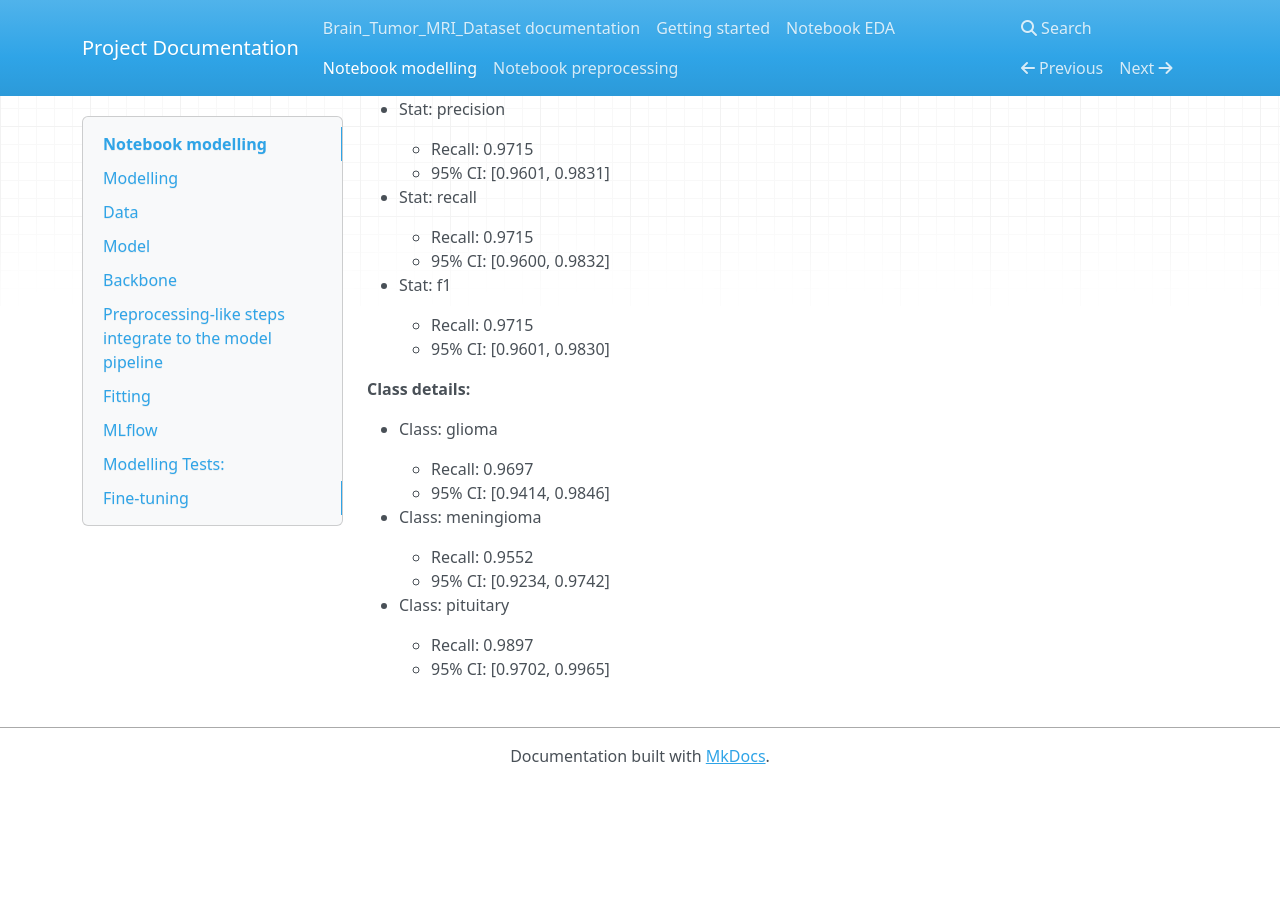
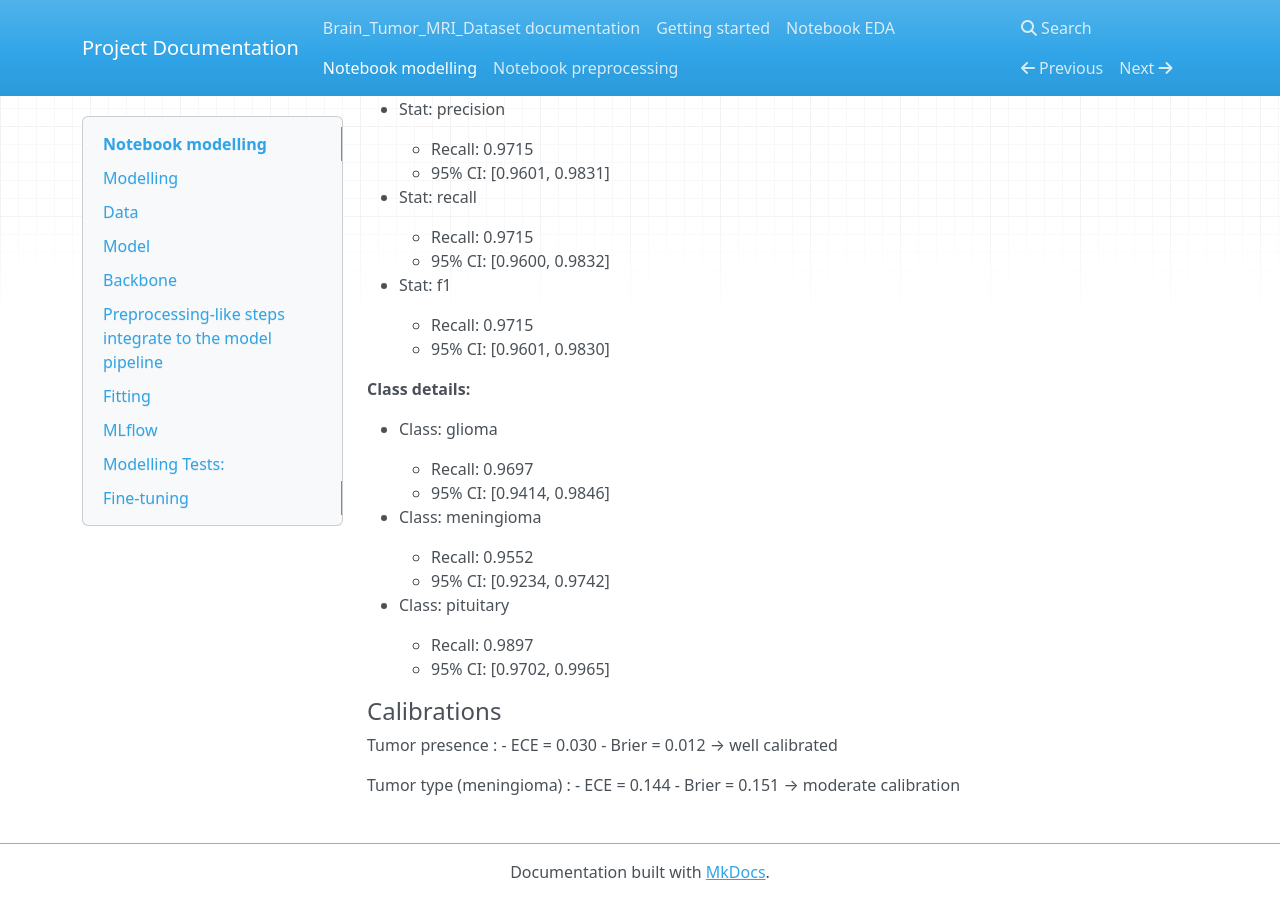
Before and after one commit to Jeremy-Duval-PhD/Brain_Tumor_MRI_Dataset, an MkDocs documentation site: the page built from docs/docs/notebook_modelling.md, in a window 1280 px wide and 900 px high, scrolled down 11860 px. Built offline with MkDocs 1.6.1, drawn with Linux system fonts in a browser that asks for light colours; nearby versions of some CDN libraries; before the commit the page ends 12644 px from its top, so only the background shows below that.

Commit message:
Heads calibration eval

```diff
--- a/docs/docs/notebook_modelling.md
+++ b/docs/docs/notebook_modelling.md
@@ -409,3 +409,15 @@ Accuracy by class:
 - Class: pituitary
 	- Recall: 0.9897
 	- 95% CI: [0.9702, 0.9965]
+
+#### Calibrations
+
+Tumor presence :
+- ECE = 0.030
+- Brier = 0.012
+→ well calibrated
+
+Tumor type (meningioma) :
+- ECE = 0.144
+- Brier = 0.151
+→ moderate calibration
```
Also changed, not shown: 1 other file.
